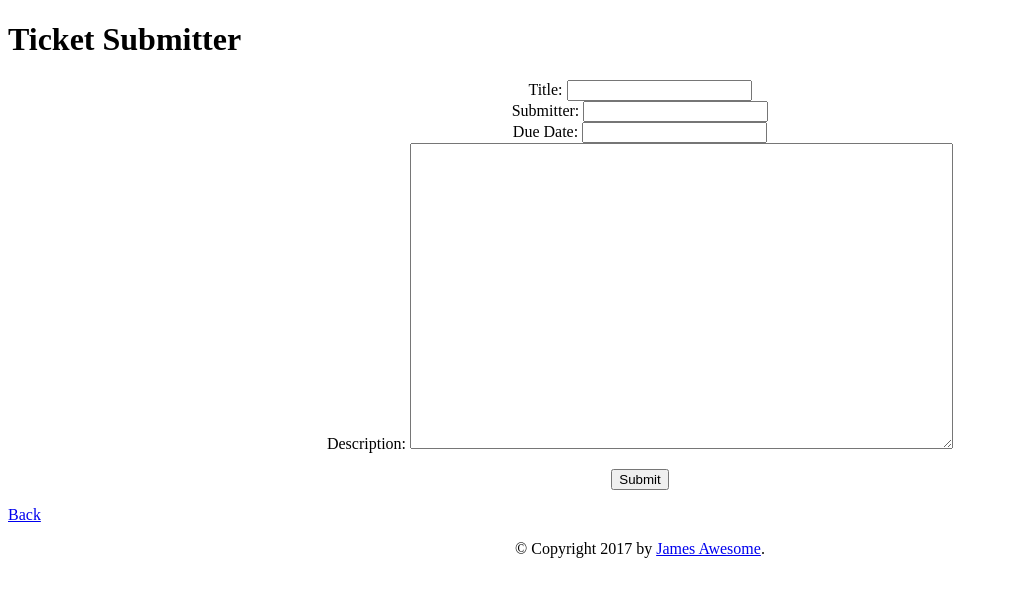
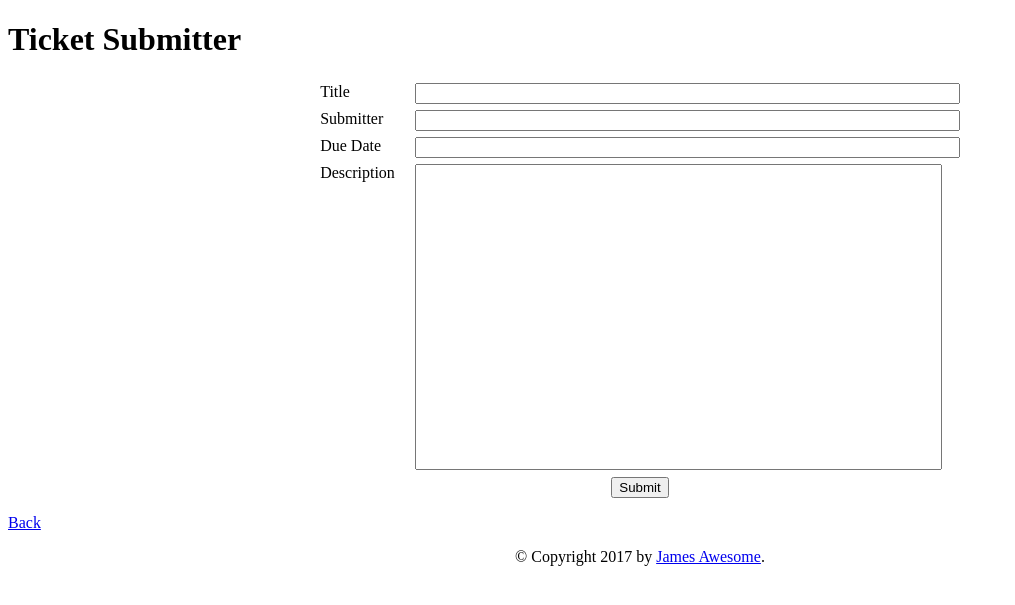
Before and after one commit to JamesAwesome/kanbantool_ticket_dash, a Flask app: page /submit/ in a window 1280 px wide. Shown: the top 605 px of the page, without its empty margins (0-1015 px from the left). Run offline with Flask 2, Linux system fonts and the light colour scheme.

Commit message:
Pretty up dat form yo

```diff
--- a/kanbantool_ticket_dash/ticket_submitter/templates/ticket_submitter/index.html
+++ b/kanbantool_ticket_dash/ticket_submitter/templates/ticket_submitter/index.html
@@ -2,39 +2,55 @@
 {% block title %} Shield Ticket Submitter {% endblock %}
 {% block head %}
 {{ super() }}
+  <style type="text/css">
+    .form {
+        display: table;
+        width: auto;
+        text-align: left;
+    }
+    .formRow {
+        display: table-row;
+    }
+    .formCell {
+        vertical-align: top;
+        display: table-cell;
+        padding: 3px 10px;
+    }
+    .formBody {
+        display: table-row-group;
+    }
+    textarea {
+        resize: none;
+    }
+  </style>
 <h1>Ticket Submitter</h1>
 {% endblock %}
 {% block content %}
 <center>
-<div class="form">
   <form method="POST" action="{{ url_for('ticket_submitter.index') }}">
   {{ form.hidden_tag() }}
-
-  <div class="title">
-    {{ form.title.label }}:
-    {{ form.title(cols="20", rows="1") }}
+    <div class="form">
+      <div class="formBody">
+        <div class="formRow">
+          <div class="formCell">{{form.title.label }}</div>
+          <div class="formCell">{{ form.title(size="65") }}</div>
         </div>
-
-  <div class="submitted_by">
-    {{ form.submitted_by.label }}:
-    {{ form.submitted_by(cols="20", rows="1") }}
+        <div class="formRow">
+          <div class="formCell">{{ form.submitted_by.label }}</div>
+          <div class="formCell">{{ form.submitted_by(size="65") }}</div>
         </div>
-
-  <div class="due_date">
-    {{ form.due_date.label }}:
-    {{ form.due_date(cols="20", rows="1") }}
+        <div class="formRow">
+          <div class="formCell">{{ form.due_date.label }}</div>
+          <div class="formCell">{{ form.due_date(size="65") }}</div>
         </div>
-
-  <div class="description">
-    {{ form.description.label }}:
-    {{ form.description(cols="65", rows="20") }}
+        <div class="formRow">
+          <div class="formCell">{{ form.description.label }}</div>
+          <div class="formCell">{{ form.description(cols="63", rows="20") }}</div>
         </div>
-  <p>
-  <div class="form_bottom">
+      </div>
+    </div>
     <input type="submit" value="Submit" size="500">
-  </div>
   </form>
-</div>
 </center>
 <p>
 <a href="{{ url_for('main.index') }}"> Back </a>
```
Lines whose indentation alone changed are shown as unchanged.
